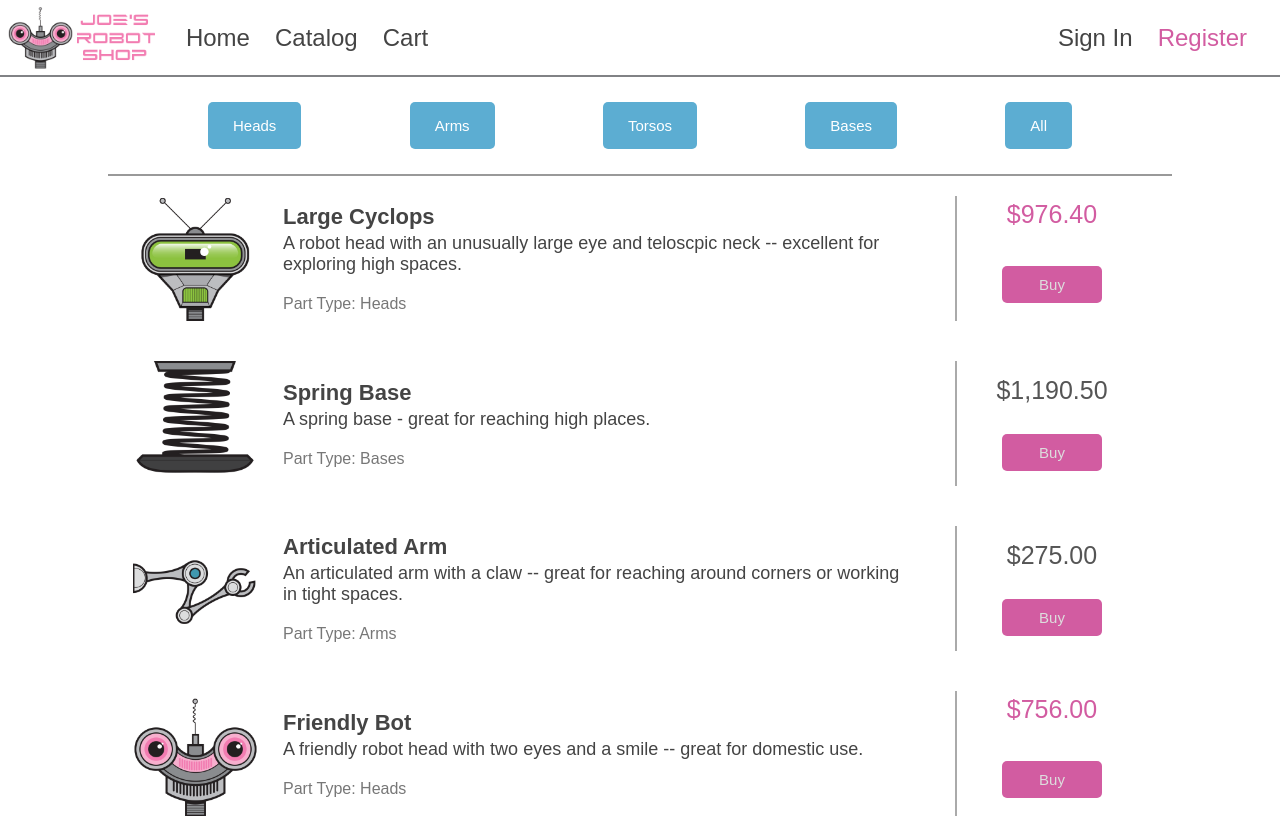
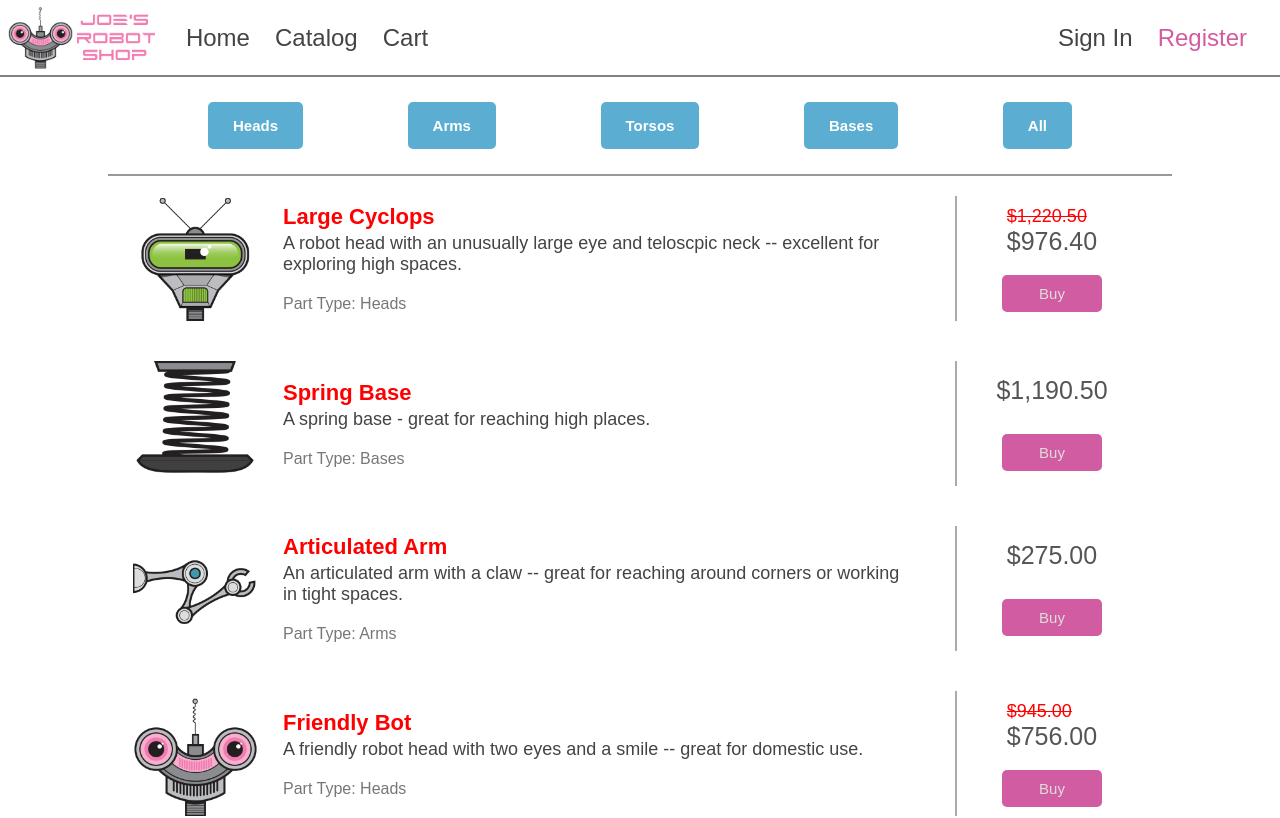
Before and after one commit to marco19972015/angFundamentals, an Angular app: page / in a window 1280 px wide. Shown: the top 818 px of the page. Built offline with nearby package versions, Linux system fonts and the light colour scheme.

Commit message:
Added css styles using ngStyle, and ngClass

```diff
--- a/src/app/catalog/catalog.component.css
+++ b/src/app/catalog/catalog.component.css
@@ -1,3 +1,16 @@
+.strikethrough {
+  text-decoration: line-through;
+  font-size: 18px;
+}
+
+.bold {
+  font-weight: bold;
+}
+
+a {
+  font-weight: bold;
+}
+
 .container {
     display: flex;
     flex-direction: column;
@@ -75,6 +88,6 @@
   }
 
   .discount {
-    margin-top: -15px;
+    margin-top: 10px;
     color: #d25ca1;
   }
--- a/src/app/catalog/catalog.component.html
+++ b/src/app/catalog/catalog.component.html
@@ -1,6 +1,6 @@
 <div class="container">
     <div class="filters" >
-      <a class="button" (click)="filter = 'Heads'">Heads</a>
+      <a class="button bold" (click)="filter = 'Heads'">Heads</a>
       <a class="button" (click)="filter = 'Arms'">Arms</a>
       <a class="button" (click)="filter = 'Torsos'">Torsos</a>
       <a class="button" (click)="filter = 'Bases'">Bases</a>
@@ -13,7 +13,7 @@
           <div class="product-details">
             <img [src]="getImageUrl(product)" [alt]="product?.name" />
             <div class="product-info">
-              <div class="name">{{ product?.name }}</div>
+              <div class="name red">{{ product?.name }}</div>
               <div class="description">{{ product?.description }}</div>
               <div class="category">Part Type: {{ product?.category }}</div>
             </div>
@@ -21,8 +21,10 @@
           <div class="price">
 
             <div>
-              <div *ngIf="product.discount === 0">{{ product?.price | currency:'USD' }}</div>
-              <div *ngIf="product.discount !== 0" class="discount">
+              <div
+              [ngStyle] = "{ 'color': product.discount > 0 ? 'red' : ''}"
+              [ngClass]="getDiscountedClasses(product)">{{ product?.price | currency:'USD' }}</div>
+              <div *ngIf="product.discount !== 0" class="dis count">
                 {{ (product.price * (1 - product.discount)) | currency:'USD' }}
               </div>
             </div>
--- a/src/app/catalog/catalog.component.ts
+++ b/src/app/catalog/catalog.component.ts
@@ -188,6 +188,11 @@ export class CatalogComponent {
     ];
   }
 
+  getDiscountedClasses(product: IProduct) {
+    if (product.discount > 0) return ['strikethrough'];
+    else return [];
+  }
+
   getImageUrl(product: IProduct) {
     if (!product) return '';
     return '/assets/images/robot-parts/' + product.imageName
@@ -198,4 +203,5 @@ export class CatalogComponent {
     ? this.products
     : this.products.filter((product: any) => product.category === this.filter);
   }
+
 }
--- a/src/styles.css
+++ b/src/styles.css
@@ -1,4 +1,9 @@
 /* You can add global styles to this file, and also import other style files */
+
+.red {
+  color: red;
+}
+
 body {
     background-color: #fff;
     font-family: Arial, Helvetica, sans-serif;
```
